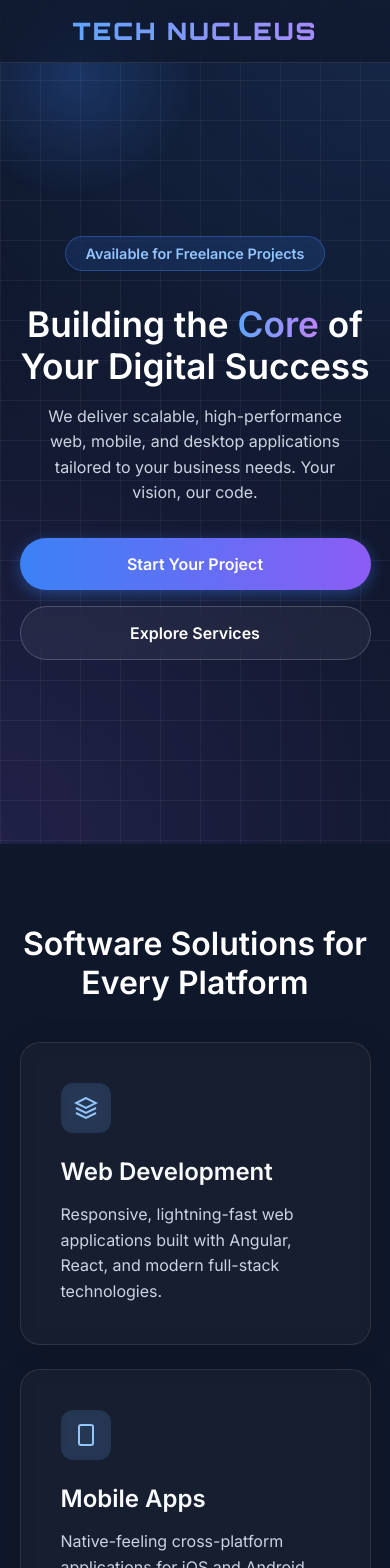
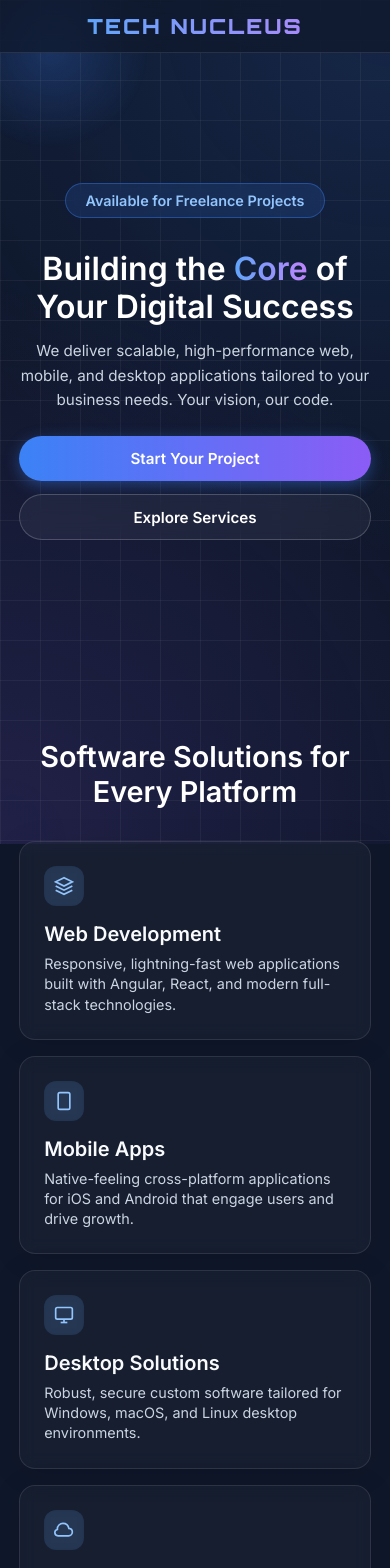
Before and after one commit to technucleus/technucleus.github.io, an Angular app: page / in a window 390 px wide. Shown: the top 1568 px of the page. Built offline with nearby package versions, Linux system fonts and the light colour scheme.

Commit message:
Refine mobile CSS for a cleaner, more compact look

```diff
--- a/src/app/app.component.css
+++ b/src/app/app.component.css
@@ -389,36 +389,54 @@ section {
 
 /* Responsive Overrides (iPhone 16 / Mobile) */
 @media (max-width: 768px) {
-  /* Center Navbar Logo */
+  /* Compact Navbar */
   .navbar {
     justify-content: center;
-    padding: 1rem;
+    padding: 0.8rem;
   }
+  .logo { font-size: 1.3rem; }
   .nav-links { display: none; }
 
-  /* Scale Down Typography */
-  .hero-title { font-size: 2.2rem; margin-bottom: 1rem; line-height: 1.2; }
-  .hero-subtitle { font-size: 1rem; margin-bottom: 2rem; padding: 0 10px; }
-  .section-title { font-size: 2rem; margin-bottom: 2.5rem; }
+  /* Compact Typography */
+  .hero-section { padding-top: 80px; min-height: 80vh; }
+  .hero-title { font-size: 2rem; margin-bottom: 0.8rem; line-height: 1.2; }
+  .hero-subtitle { font-size: 0.95rem; margin-bottom: 1.5rem; padding: 0; }
+  .section-title { font-size: 1.8rem; margin-bottom: 2rem; }
 
-  /* Reduce excessive paddings */
-  section { padding: 5rem 5% 3rem 5%; }
-  .why-content { padding: 2.5rem 1.5rem; }
-  .contact-box { padding: 3rem 1.5rem; }
+  /* Compact Sections & Paddings */
+  section { padding: 4rem 1.2rem 2rem 1.2rem; }
+  .service-card { padding: 1.5rem; border-radius: 16px; }
+  .icon-wrapper { width: 40px; height: 40px; margin-bottom: 1rem; }
+  .icon-wrapper svg { width: 20px; height: 20px; }
+  .service-card h3 { font-size: 1.25rem; margin-bottom: 0.5rem; }
+  .service-card p { font-size: 0.9rem; line-height: 1.4; }
+
+  .why-content { padding: 1.5rem 1.2rem; border-radius: 16px; }
+  .section-description { font-size: 0.95rem; margin: -1rem auto 1.5rem; }
+  .feature-item { gap: 0.8rem; }
+  .feature-item h4 { font-size: 1.1rem; }
+  .feature-item p { font-size: 0.9rem; line-height: 1.4; }
+  .check-icon { min-width: 24px; height: 24px; font-size: 0.8rem; }
+
+  .contact-box { padding: 2rem 1.2rem; border-radius: 16px; }
+  .contact-box h2 { font-size: 1.8rem; }
+  .contact-box p { font-size: 0.95rem; margin-bottom: 1.5rem; }
+  .contact-card { padding: 0.8rem 1rem; border-radius: 12px; font-size: 0.95rem; }
+  .c-icon { font-size: 1.2rem; }
 
   /* Adjust Button Layouts */
-  .hero-actions { flex-direction: column; gap: 1rem; width: 100%; }
-  .cta-btn { width: 100%; }
+  .hero-actions { flex-direction: column; gap: 0.8rem; width: 100%; }
+  .cta-btn { padding: 0.8rem 1.5rem; font-size: 0.95rem; width: 100%; }
 
   /* Adjust Grid Layouts */
-  .services-grid { grid-template-columns: 1fr; gap: 1.5rem; }
-  .features-list { grid-template-columns: 1fr; gap: 1.5rem; }
+  .services-grid { gap: 1rem; }
+  .features-list { gap: 1rem; }
 
   /* Full Width Contact Cards */
-  .contact-methods { flex-direction: column; gap: 1rem; }
+  .contact-methods { flex-direction: column; gap: 0.8rem; }
   .contact-card { width: 100%; justify-content: center; }
 
-  /* Shrink Orbs so they don't break horizontal flow on mobile */
-  .orb-1 { width: 250px; height: 250px; top: -50px; left: -50px; }
-  .orb-2 { width: 200px; height: 200px; bottom: -50px; right: -50px; }
+  /* Shrink Orbs */
+  .orb-1 { width: 200px; height: 200px; top: -50px; left: -50px; }
+  .orb-2 { width: 150px; height: 150px; bottom: -50px; right: -50px; }
 }
```
